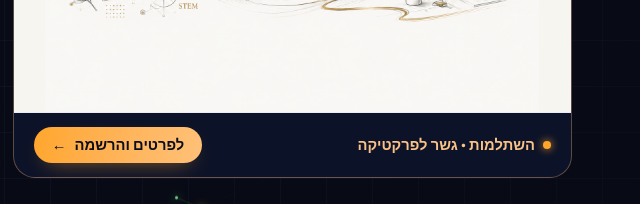
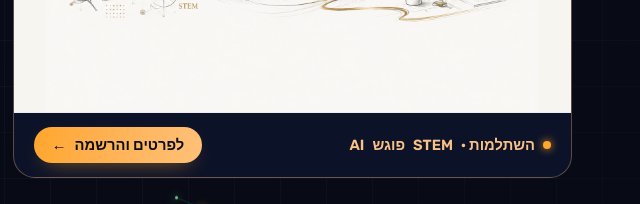
Before and after one commit to nofarg8/science-4U, a plain HTML site: page index.html in a window 1280 px wide. Shown: the part 880-1084 px from the top of the page, 640-1280 px from the left. Drawn offline with Linux system fonts and the light colour scheme.

Commit message:
Add course name 'STEM meets AI' to course promo tile

```diff
--- a/index.html
+++ b/index.html
@@ -55,7 +55,7 @@
         <img src="images/course-hero.png" alt="ההשתלמות גשר לפרקטיקה" loading="lazy">
       </div>
       <span class="promo-bar">
-        <span class="promo-label"><span class="cdot"></span>השתלמות · גשר לפרקטיקה</span>
+        <span class="promo-label"><span class="cdot"></span>השתלמות · <span dir="ltr">STEM</span> פוגש <span dir="ltr">AI</span></span>
         <span class="promo-cta">לפרטים והרשמה<span class="arrow">←</span></span>
       </span>
     </a>
```
